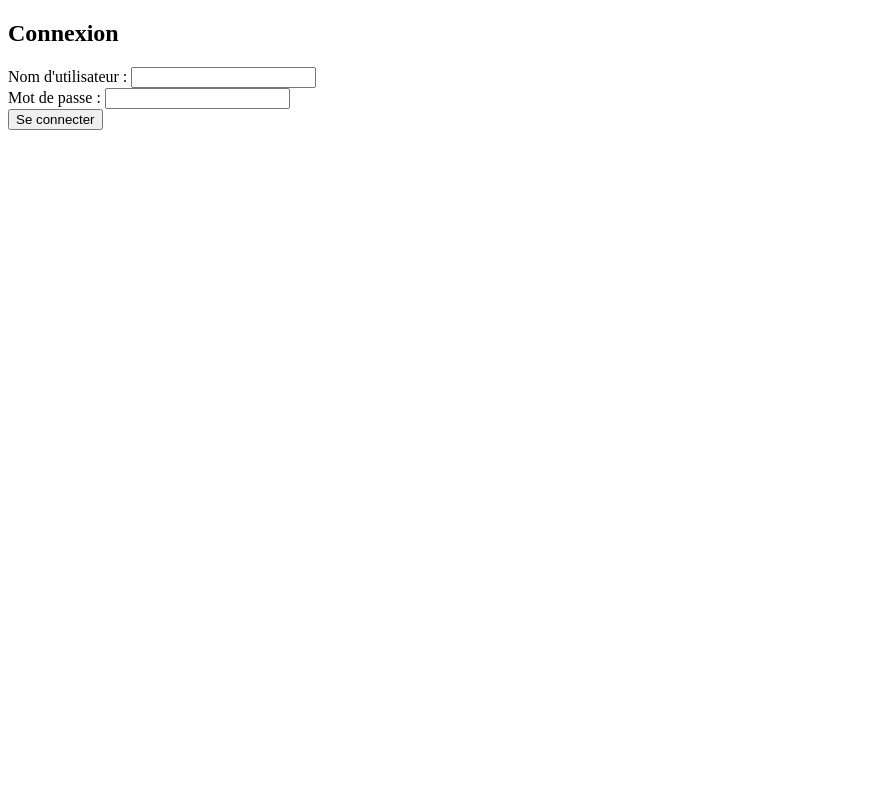
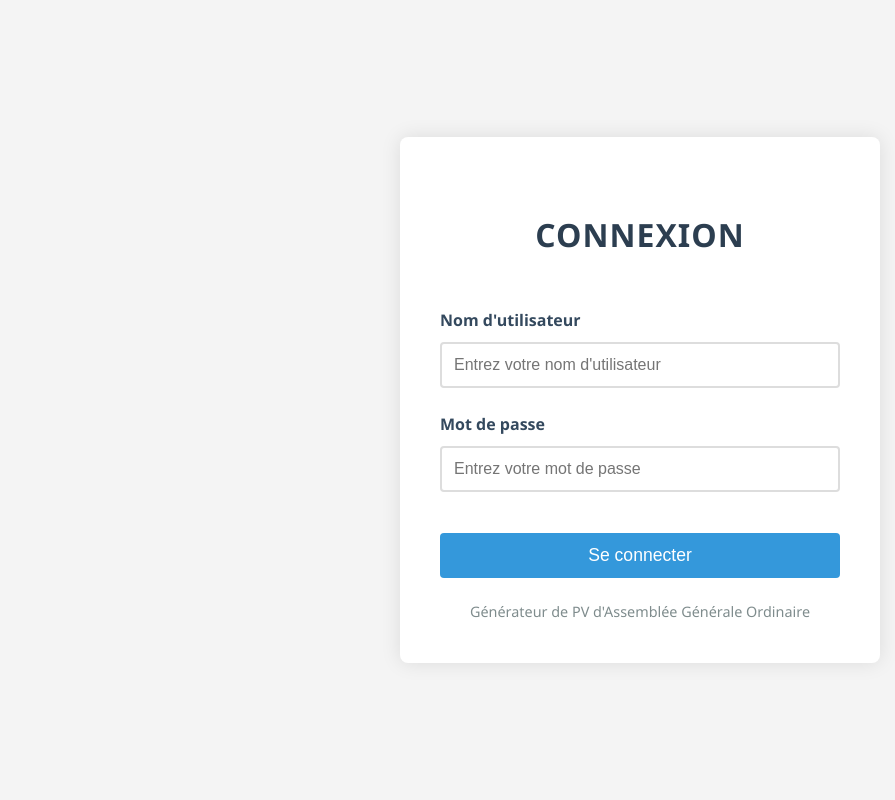
Before and after one commit to LearniTome/pv-ago-generator, a Flask app: page / in a window 1280 px wide. Shown: the whole page, without its empty margins (0-895 px from the left). Run offline with Flask 3, Linux system fonts and the light colour scheme.

Commit message:
02-style: amélioration interface de connexion

```diff
--- a/templates/login.html
+++ b/templates/login.html
@@ -3,16 +3,140 @@
 <head>
     <meta charset="UTF-8">
     <title>Connexion PV AGO</title>
+    <style>
+        body {
+            margin: 0;
+            padding: 0;
+            min-height: 100vh;
+            display: flex;
+            justify-content: center;
+            align-items: center;
+            background: #f4f4f4;
+            font-family: 'Segoe UI', Arial, sans-serif;
+            line-height: 1.6;
+        }
+
+        .login-container {
+            background: white;
+            padding: 2.5em;
+            border-radius: 8px;
+            box-shadow: 0 0 20px rgba(0,0,0,0.1);
+            width: 100%;
+            max-width: 400px;
+            margin: 20px;
+        }
+
+        h2 {
+            text-align: center;
+            color: #2c3e50;
+            font-size: 2em;
+            margin-bottom: 1.5em;
+            text-transform: uppercase;
+            letter-spacing: 1px;
+            margin-top: 0;
+        }
+
+        .error-message {
+            background: #fee;
+            color: #e74c3c;
+            padding: 12px;
+            border-radius: 4px;
+            margin-bottom: 20px;
+            text-align: center;
+            font-size: 0.9em;
+        }
+
+        .form-group {
+            margin-bottom: 1.5em;
+        }
+
+        label {
+            display: block;
+            margin-bottom: 8px;
+            font-weight: 600;
+            color: #34495e;
+        }
+
+        input[type="text"],
+        input[type="password"] {
+            width: 100%;
+            padding: 12px;
+            border: 2px solid #ddd;
+            border-radius: 4px;
+            font-size: 1em;
+            transition: border-color 0.3s;
+            box-sizing: border-box;
+        }
+
+        input[type="text"]:focus,
+        input[type="password"]:focus {
+            border-color: #3498db;
+            outline: none;
+        }
+
+        button[type="submit"] {
+            width: 100%;
+            padding: 12px;
+            background: #3498db;
+            color: white;
+            border: none;
+            border-radius: 4px;
+            font-size: 1.1em;
+            cursor: pointer;
+            transition: background 0.3s;
+            margin-top: 1em;
+        }
+
+        button[type="submit"]:hover {
+            background: #2980b9;
+        }
+
+        .company-logo {
+            text-align: center;
+            margin-bottom: 2em;
+        }
+
+        .company-logo img {
+            max-width: 150px;
+            height: auto;
+        }
+
+        .footer-text {
+            text-align: center;
+            margin-top: 1.5em;
+            color: #7f8c8d;
+            font-size: 0.9em;
+        }
+    </style>
 </head>
 <body>
-    <h2>Connexion</h2>
-    {% if error %}<p style="color:red;">{{ error }}</p>{% endif %}
-    <form method="post">
-        <label for="username">Nom d'utilisateur :</label>
-        <input type="text" name="username" required><br>
-        <label for="password">Mot de passe :</label>
-        <input type="password" name="password" required><br>
-        <button type="submit">Se connecter</button>
-    </form>
+    <div class="login-container">
+        <div class="company-logo">
+            <!-- Si vous avez un logo, décommentez et ajoutez le chemin -->
+            <!-- <img src="/static/images/logo.png" alt="Logo"> -->
+        </div>
+        <h2>Connexion</h2>
+        {% if error %}
+        <div class="error-message">
+            {{ error }}
+        </div>
+        {% endif %}
+        <form method="post">
+            <div class="form-group">
+                <label for="username">Nom d'utilisateur</label>
+                <input type="text" id="username" name="username" required
+                       placeholder="Entrez votre nom d'utilisateur">
+            </div>
+            <div class="form-group">
+                <label for="password">Mot de passe</label>
+                <input type="password" id="password" name="password" required
+                       placeholder="Entrez votre mot de passe">
+            </div>
+            <button type="submit">Se connecter</button>
+        </form>
+        <div class="footer-text">
+            Générateur de PV d'Assemblée Générale Ordinaire
+        </div>
+    </div>
 </body>
 </html>
```
